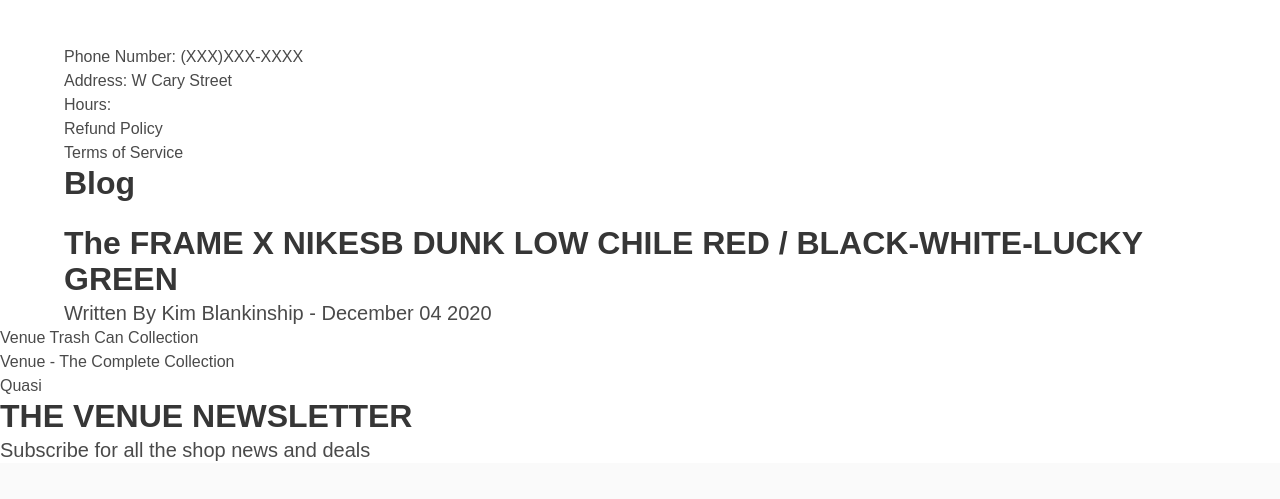
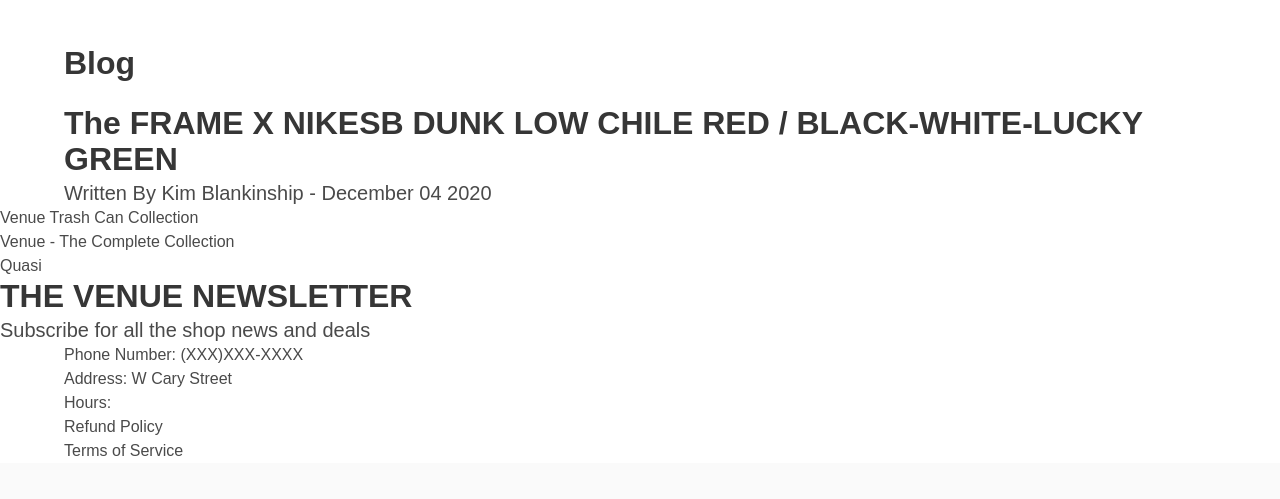
Before and after one commit to patelas23/venue-redesign-project, a plain HTML site: page index.html in a window 1280 px wide. Shown: the part 103-602 px from the top of the page. Drawn offline with nearby package versions, Linux system fonts and the light colour scheme.

```diff
--- a/css/styles.css
+++ b/css/styles.css
@@ -2,4 +2,5 @@
 
 body {
     font-family: sans-serif;
+    font: "helvetica";
 }
--- a/index.html
+++ b/index.html
@@ -53,19 +53,11 @@
       </nav>
     </section>
 
-    <section id="#shop-info">
-      <div class="container">
-        <ul>
-          <li>Phone Number: (XXX)XXX-XXXX</li>
-          <li>Address: W Cary Street</li>
-          <li>Hours:</li>
-          <li></li>
-          <li></li>
-          <li>Refund Policy</li>
-          <li>Terms of Service</li>
-        </ul>
-      </div>
+    <section id="#slideshow">
+
     </section>
+
+
 
     <section id="#blog">
       <div class="container">
@@ -103,13 +95,30 @@
     </section>
 
     <section id="#email-signup">
-      <h2 class="title">THE VENUE NEWSLETTER</h2>
-      <p class="subtitle">Subscribe for all the shop news and deals</p>
+      <div class="">
+        <h2 class="title">THE VENUE NEWSLETTER</h2>
+        <p class="subtitle">Subscribe for all the shop news and deals</p>
+      </div>
+
       <!-- Text input field -->
       <!-- ok button -->
       <!-- social media links -->
     </section>
 
+    <section id="#shop-info">
+      <div class="container">
+        <ul>
+          <li>Phone Number: (XXX)XXX-XXXX</li>
+          <li>Address: W Cary Street</li>
+          <li>Hours:</li>
+          <li></li>
+          <li></li>
+          <li>Refund Policy</li>
+          <li>Terms of Service</li>
+        </ul>
+      </div>
+    </section>
+
     <div class="footer"></div>
   </body>
 </html>
```
Also changed, not shown: img/instagram-photo-1.png (added), img/instagram-photo-2.png (added).
